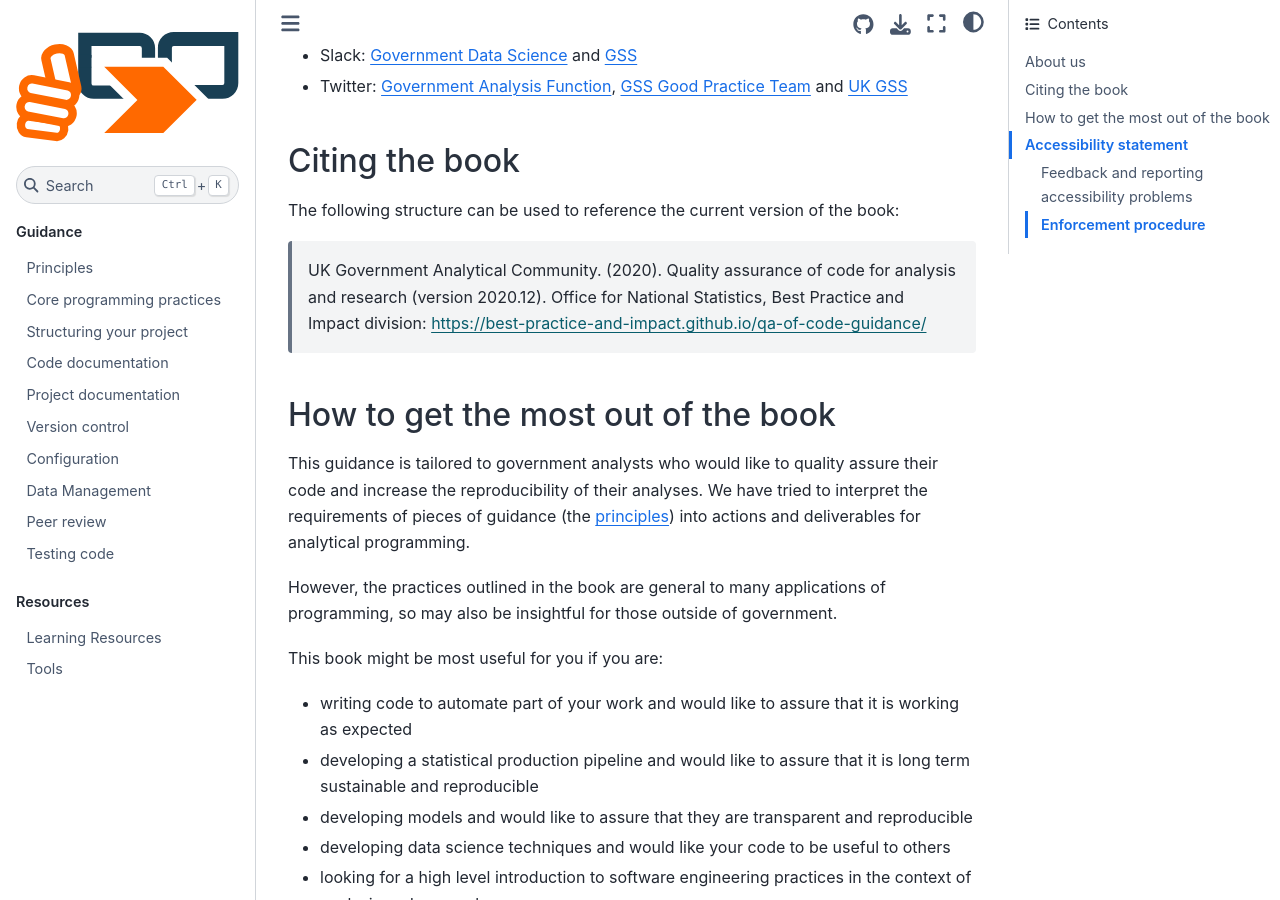
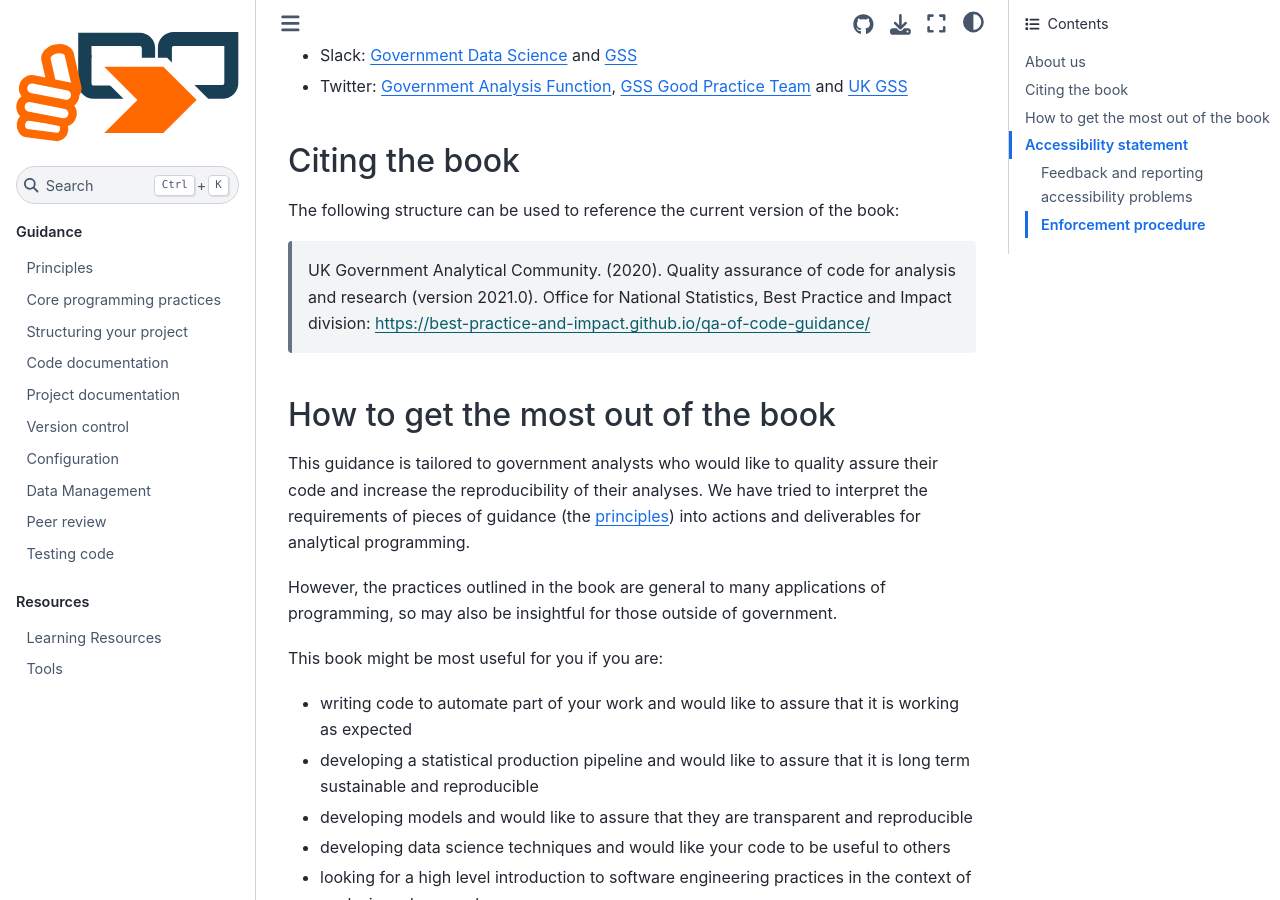
Before and after one commit to best-practice-and-impact/qa-of-code-guidance, a Jupyter Book: the page built from book/intro.md, in a window 1280 px wide and 900 px high, scrolled down 740 px. Built offline with Jupyter Book 1.0.4 settings and Sphinx 7.4.7 and the Sphinx Book theme 1.1.4, drawn with Linux system fonts in a browser that asks for light colours.

Commit message:
Bump version: 2020.12 → 2021.0

```diff
--- a/book/_config.yml
+++ b/book/_config.yml
@@ -14,7 +14,7 @@
   use_issues_button: true
   use_edit_page_button: true
   extra_footer: "<p>Best Practice & Impact division, Office for National Statistics</p><p>This document is very young, please help use to make it grow by providing any feedback by <a href='mailto:gsshelp@statistics.gov.uk'>email</a> or via the <a href='https://github.com/best-practice-and-impact/qa-of-code-guidance'>GitHub repository</a>."
-  extra_navbar: "<p>Book version 2020.12</><a href='https://gss.civilservice.gov.uk/' target='_blank'><img src='./_static/GSS_logo.jpg' alt='The Government Statistical Service logo' style='width:100%'></a>"
+  extra_navbar: "<p>Book version 2021.0</><a href='https://gss.civilservice.gov.uk/' target='_blank'><img src='./_static/GSS_logo.jpg' alt='The Government Statistical Service logo' style='width:100%'></a>"
 
 sphinx:
   extra_extensions:
--- a/book/intro.md
+++ b/book/intro.md
@@ -21,7 +21,7 @@
 
 The following structure can be used to reference the current version of the book:
 
-> UK Government Analytical Community. (2020). Quality assurance of code for analysis and research (version 2020.12). Office for National Statistics, Best Practice and Impact division: https://best-practice-and-impact.github.io/qa-of-code-guidance/
+> UK Government Analytical Community. (2020). Quality assurance of code for analysis and research (version 2021.0). Office for National Statistics, Best Practice and Impact division: https://best-practice-and-impact.github.io/qa-of-code-guidance/
 
 ## How to get the most out of the book
 
```
Also changed, not shown: .bumpversion.cfg.
